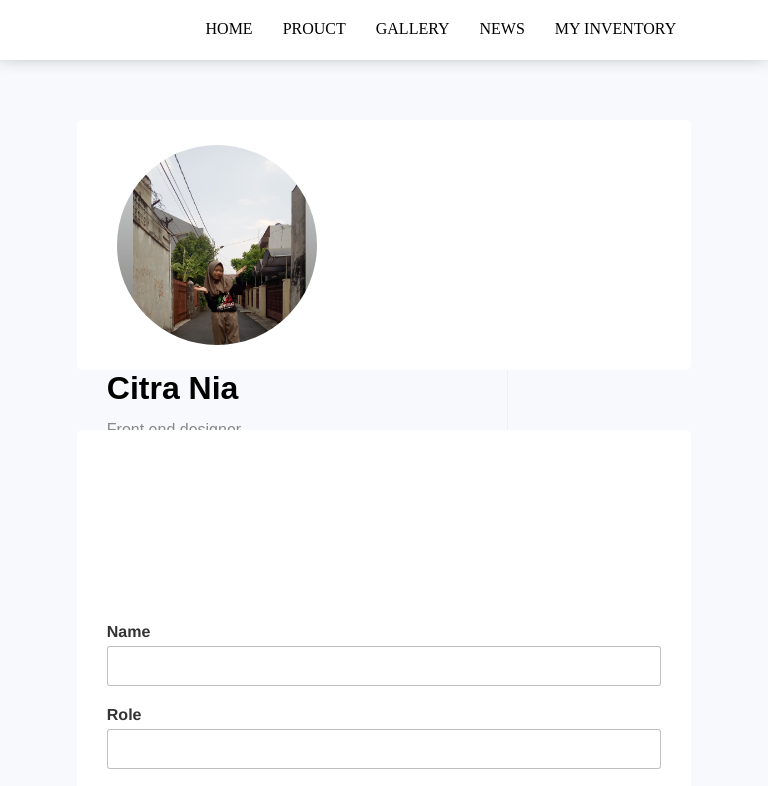
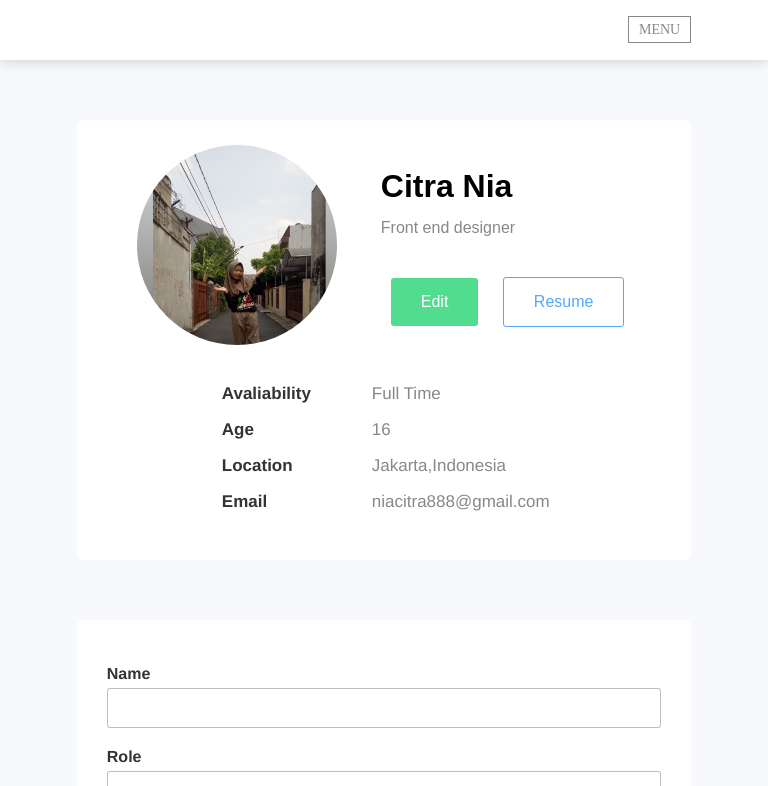
Before and after one commit to citrania12/my-profile, a plain HTML site: page index.html in a window 768 px wide. Shown: the top 786 px of the page. Drawn offline with Linux system fonts and the light colour scheme.

Commit message:
@media(min-width:764px)and(max-width:991px)

```diff
--- a/css/style.css
+++ b/css/style.css
@@ -242,3 +242,93 @@ input{
         margin-right: 5%;
     }
 }
+
+
+@media(min-width: 764px) and (max-width:991px){
+    .description {
+
+        position: relative;
+        width: 400px;
+        display: inline-block;
+        float: left;
+        top: -152px;
+        margin-left: 30px;
+        font-family: 'Helvatica',sans-serif;
+        border-right: 1px solid #efefef;
+        left: 238px;
+    }
+    #box-profile .img-profile {
+
+        position: relative;
+        display: inline-block;
+        width: 200px;
+        height: 200px;
+        border-radius: 300px;
+        float: left;
+        top: 25px;
+        margin-left: 40px;
+        left: -15px;
+
+    }
+    .menu-mobile{
+        top: 20px;
+        right: 10%;
+        display: inline-block;
+    }
+    nav ul{
+        display: none;
+        right: 0;
+        width: 100%;
+        text align: center;
+        top: 43px;
+        z-index: 99;
+        background: #fff;
+    }
+    nav ul li{
+        float: unset;
+        margin: 0;
+        padding-top: 10px;
+        padding-bottom: 10px;
+    }
+    .description {
+
+        position: relative;
+        width: 400px;
+        display: inline-block;
+        float: left;
+        top: -152px;
+        margin-left: 30px;
+        font-family: 'Helvatica',sans-serif;
+        border-right: 1px solid #efefef;
+        left: 274px;
+
+    }
+    .description .button{
+        margin-right: 10px;
+        margin-left: 10px;
+    }
+    .img-profile .photo{
+        left: 35px;
+        position: relative;
+    }
+    section#box-profile {
+        position: relative;
+        width: 80%;
+        min-height: 440px;
+        margin-left: 10%;
+        margin-right: 10%;
+        margin-top: 60px;
+        border-radius: 6px;
+        background-color: #fff;
+        box-shadow: 0 0 7px 0px rgba(136, 136, 136, 0,2);
+    }
+    .information {
+        top: -95px;
+        left: 115px;
+        font-size: 17px;
+    }
+    section#input-from{
+        margin-left: 5%;
+        margin-right: 5%;
+    }
+}
```
